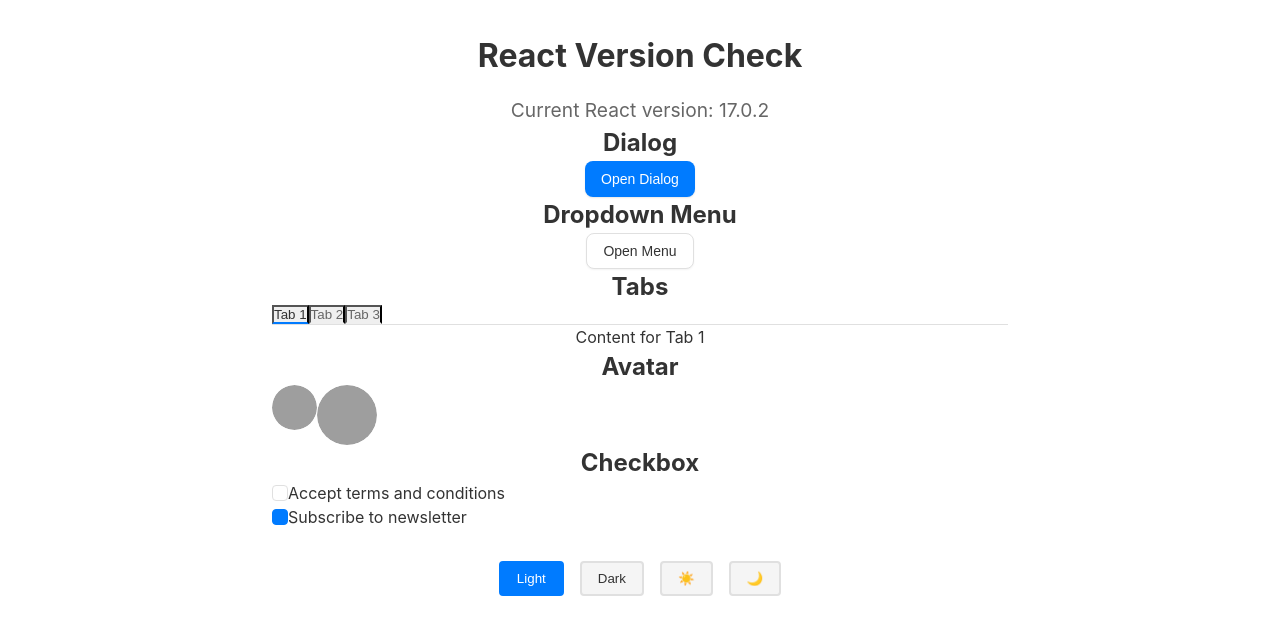
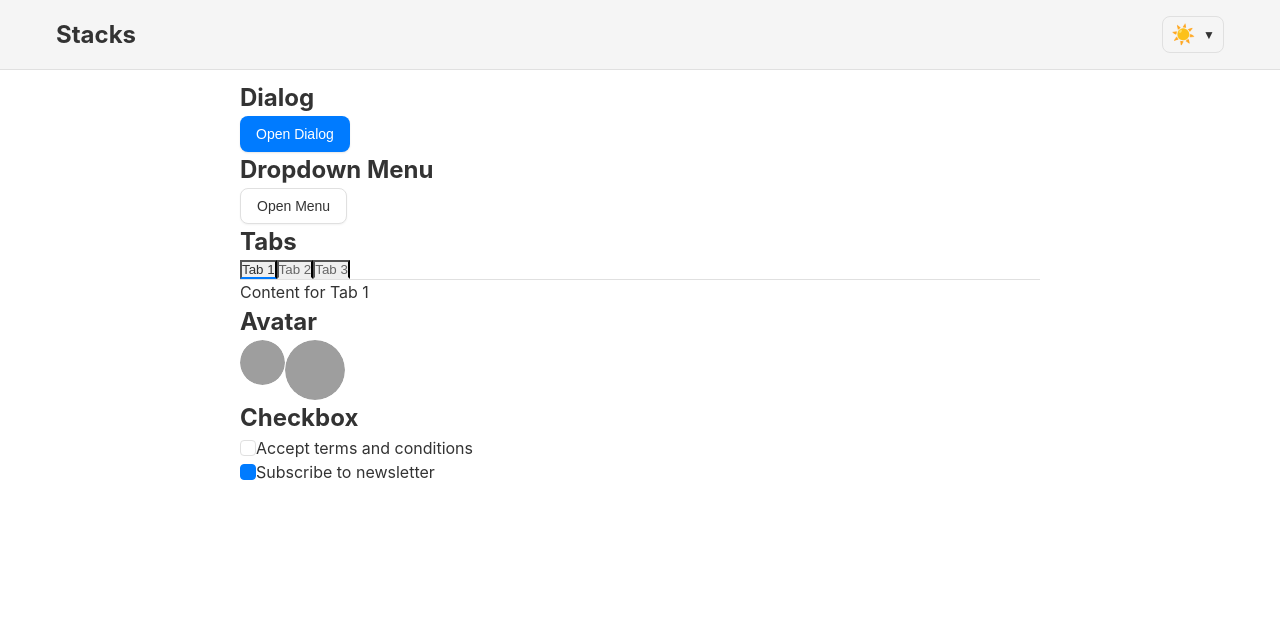
Before and after one commit to maybecake/stacks, a React (Vite) app in the folder frontend/: page / in a window 1280 px wide. Shown: the top 634 px of the page. Built offline with nearby package versions, Linux system fonts and the light colour scheme; grey boxes are pictures that could not be loaded.

Commit message:
themeing

```diff
--- a/frontend/src/App.css
+++ b/frontend/src/App.css
@@ -1,8 +1,7 @@
 .app {
-  max-width: 800px;
-  margin: 0 auto;
-  padding: 2rem;
-  text-align: center;
+  min-height: 100vh;
+  display: flex;
+  flex-direction: column;
   background-color: var(--bg-primary);
   color: var(--text-primary);
 }
@@ -45,3 +44,146 @@
   color: var(--bg-primary);
   border-color: var(--accent);
 }
+
+.header {
+  background-color: var(--bg-secondary);
+  border-bottom: 1px solid var(--border);
+  width: 100%;
+  position: fixed;
+  top: 0;
+  left: 0;
+  z-index: 100;
+}
+
+.header-content {
+  max-width: 1200px;
+  margin: 0 auto;
+  padding: 1rem;
+  display: flex;
+  justify-content: space-between;
+  align-items: center;
+}
+
+.header-title {
+  margin: 0;
+  font-size: 1.5rem;
+  color: var(--text-primary);
+}
+
+.theme-switcher {
+  display: flex;
+  gap: 0.5rem;
+}
+
+.theme-button {
+  background: none;
+  border: 1px solid var(--border);
+  border-radius: var(--radius);
+  padding: 0.5rem;
+  cursor: pointer;
+  transition: all 0.2s ease;
+  display: flex;
+  align-items: center;
+  justify-content: center;
+}
+
+.theme-button:hover {
+  background-color: var(--bg-primary);
+  border-color: var(--accent);
+}
+
+.theme-button.active {
+  background-color: var(--accent);
+  border-color: var(--accent);
+  color: white;
+}
+
+.theme-icon {
+  font-size: 1.2rem;
+}
+
+.main-content {
+  flex: 1;
+  margin-top: 4rem; /* Account for fixed header */
+  padding: 1rem;
+  max-width: 1200px;
+  width: 100%;
+  margin-left: auto;
+  margin-right: auto;
+}
+
+.theme-dropdown {
+  position: relative;
+}
+
+.theme-dropdown-trigger {
+  display: flex;
+  align-items: center;
+  gap: 0.25rem;
+  background: none;
+  border: 1px solid var(--border);
+  border-radius: var(--radius);
+  padding: 0.5rem;
+  cursor: pointer;
+  transition: all 0.2s ease;
+  color: var(--text-primary);
+}
+
+.theme-dropdown-trigger:hover {
+  background-color: var(--bg-primary);
+  border-color: var(--accent);
+}
+
+.dropdown-arrow {
+  font-size: 0.75rem;
+  margin-left: 0.25rem;
+}
+
+.theme-dropdown-menu {
+  position: absolute;
+  top: 100%;
+  right: 0;
+  margin-top: 0.5rem;
+  background-color: var(--bg-primary);
+  border: 1px solid var(--border);
+  border-radius: var(--radius);
+  min-width: auto;
+  box-shadow: 0 2px 4px rgba(0, 0, 0, 0.1);
+  z-index: 1000;
+  display: grid;
+  grid-template-columns: repeat(2, 1fr);
+  gap: 0.25rem;
+  padding: 0.25rem;
+}
+
+.theme-dropdown-item {
+  display: flex;
+  align-items: center;
+  justify-content: center;
+  width: 100%;
+  padding: 0.5rem;
+  background: none;
+  border: none;
+  cursor: pointer;
+  color: var(--text-primary);
+  transition: all 0.2s ease;
+  border-radius: var(--radius);
+}
+
+.theme-dropdown-item:hover {
+  background-color: var(--bg-secondary);
+}
+
+.theme-dropdown-item.active {
+  background-color: var(--accent);
+  color: white;
+}
+
+.theme-icon {
+  font-size: 1.2rem;
+  line-height: 1;
+}
+
+.theme-label {
+  font-size: 0.875rem;
+}
--- a/frontend/src/App.tsx
+++ b/frontend/src/App.tsx
@@ -1,46 +1,15 @@
 import React from 'react'
-import { useTheme } from './context/ThemeContext'
 import './App.css'
 import { Samples } from './components/ui/samples'
+import { Header } from './components/Header'
 
 function App() {
-  const { theme, setTheme } = useTheme()
-
   return (
     <div className="app">
-      <h1>React Version Check</h1>
-      <p>Current React version: {React.version}</p>
-
-      <Samples />
-
-      <div className="theme-switcher">
-        <button
-          className={`theme-button ${theme === 'light' ? 'active' : ''}`}
-          onClick={() => setTheme('light')}
-        >
-          Light
-        </button>
-        <button
-          className={`theme-button ${theme === 'dark' ? 'active' : ''}`}
-          onClick={() => setTheme('dark')}
-        >
-          Dark
-        </button>
-        <button
-          className={`theme-button ${theme === 'solarized' ? 'active' : ''}`}
-          onClick={() => setTheme('solarized')}
-          title="Solarized Light"
-        >
-          <span className="theme-icon">☀️</span>
-        </button>
-        <button
-          className={`theme-button ${theme === 'solarized-dark' ? 'active' : ''}`}
-          onClick={() => setTheme('solarized-dark')}
-          title="Solarized Dark"
-        >
-          <span className="theme-icon">🌙</span>
-        </button>
-      </div>
+      <Header />
+      <main className="main-content">
+        <Samples />
+      </main>
     </div>
   )
 }
--- /dev/null
+++ b/frontend/src/components/Header.tsx
@@ -0,0 +1,13 @@
+import React from 'react';
+import { ThemeDropdown } from './ThemeDropdown';
+
+export const Header: React.FC = () => {
+  return (
+    <header className="header">
+      <div className="header-content">
+        <h1 className="header-title">Stacks</h1>
+        <ThemeDropdown />
+      </div>
+    </header>
+  );
+};
--- /dev/null
+++ b/frontend/src/components/ThemeDropdown.tsx
@@ -0,0 +1,57 @@
+import React, { useState } from 'react';
+import { useTheme } from '../context/ThemeContext';
+import { Theme } from '../themes';
+
+export const ThemeDropdown: React.FC = () => {
+  const { theme, setTheme } = useTheme();
+  const [isOpen, setIsOpen] = useState(false);
+
+  const themes: { id: Theme; label: string; icon: string }[] = [
+    { id: 'light', label: 'Light Theme', icon: '☀️' },
+    { id: 'dark', label: 'Dark Theme', icon: '🌑' },
+    { id: 'solarized', label: 'Solarized Light Theme', icon: '🌞' },
+    { id: 'solarized-dark', label: 'Solarized Dark Theme', icon: '🌚' },
+  ];
+
+  const currentTheme = themes.find(t => t.id === theme);
+
+  return (
+    <div className="theme-dropdown">
+      <button
+        className="theme-dropdown-trigger"
+        onClick={() => setIsOpen(!isOpen)}
+        aria-expanded={isOpen}
+        aria-label="Theme selector"
+      >
+        <span className="theme-icon" role="img" aria-label={currentTheme?.label}>
+          {currentTheme?.icon}
+        </span>
+        <span className="dropdown-arrow" aria-hidden="true">▼</span>
+      </button>
+      {isOpen && (
+        <div
+          className="theme-dropdown-menu"
+          role="menu"
+          aria-label="Theme options"
+        >
+          {themes.map(({ id, label, icon }) => (
+            <button
+              key={id}
+              className={`theme-dropdown-item ${theme === id ? 'active' : ''}`}
+              onClick={() => {
+                setTheme(id);
+                setIsOpen(false);
+              }}
+              role="menuitem"
+              aria-label={label}
+            >
+              <span className="theme-icon" role="img" aria-hidden="true">
+                {icon}
+              </span>
+            </button>
+          ))}
+        </div>
+      )}
+    </div>
+  );
+};
```
Also changed, not shown: 1 other file (tests, documents, lock files or other folders).
